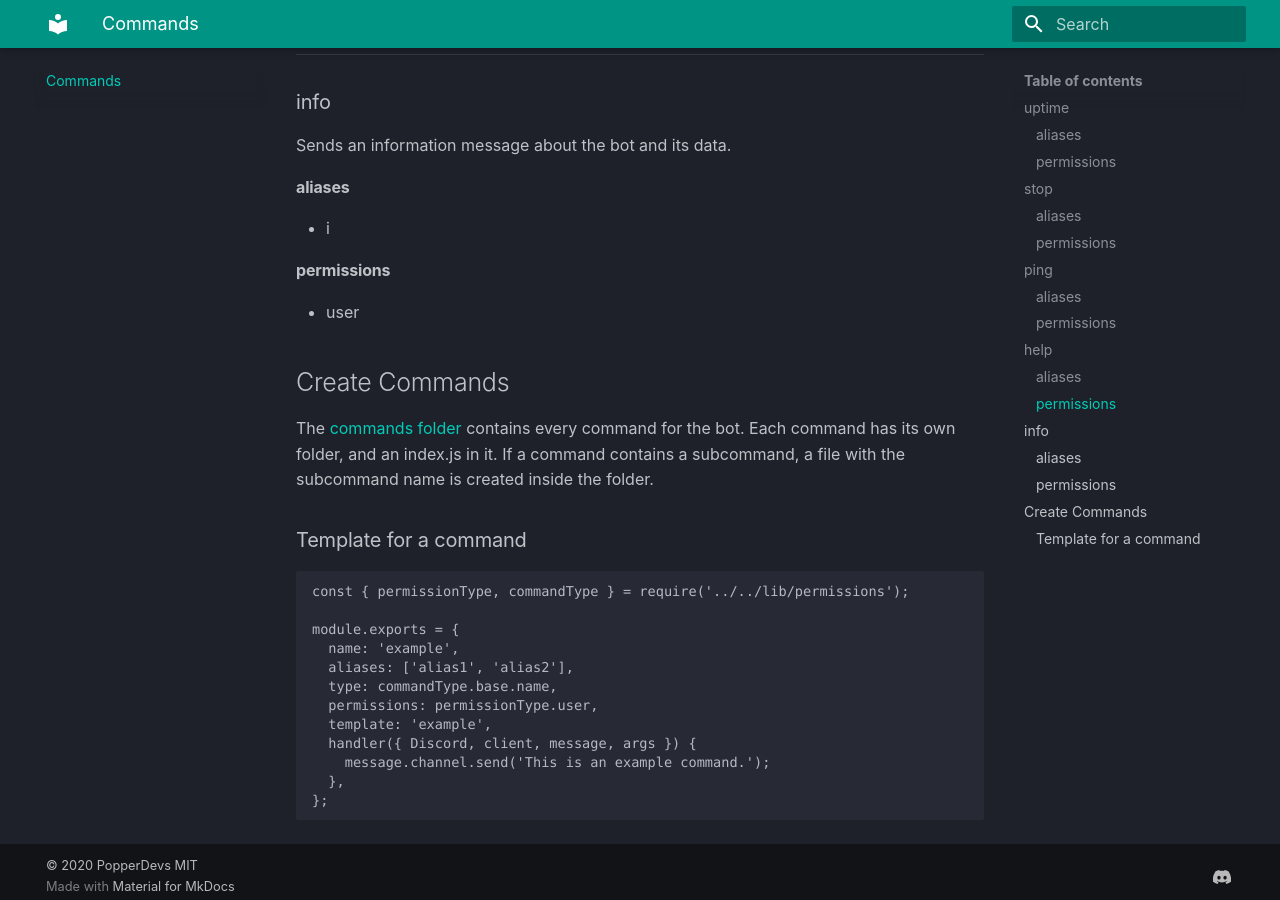
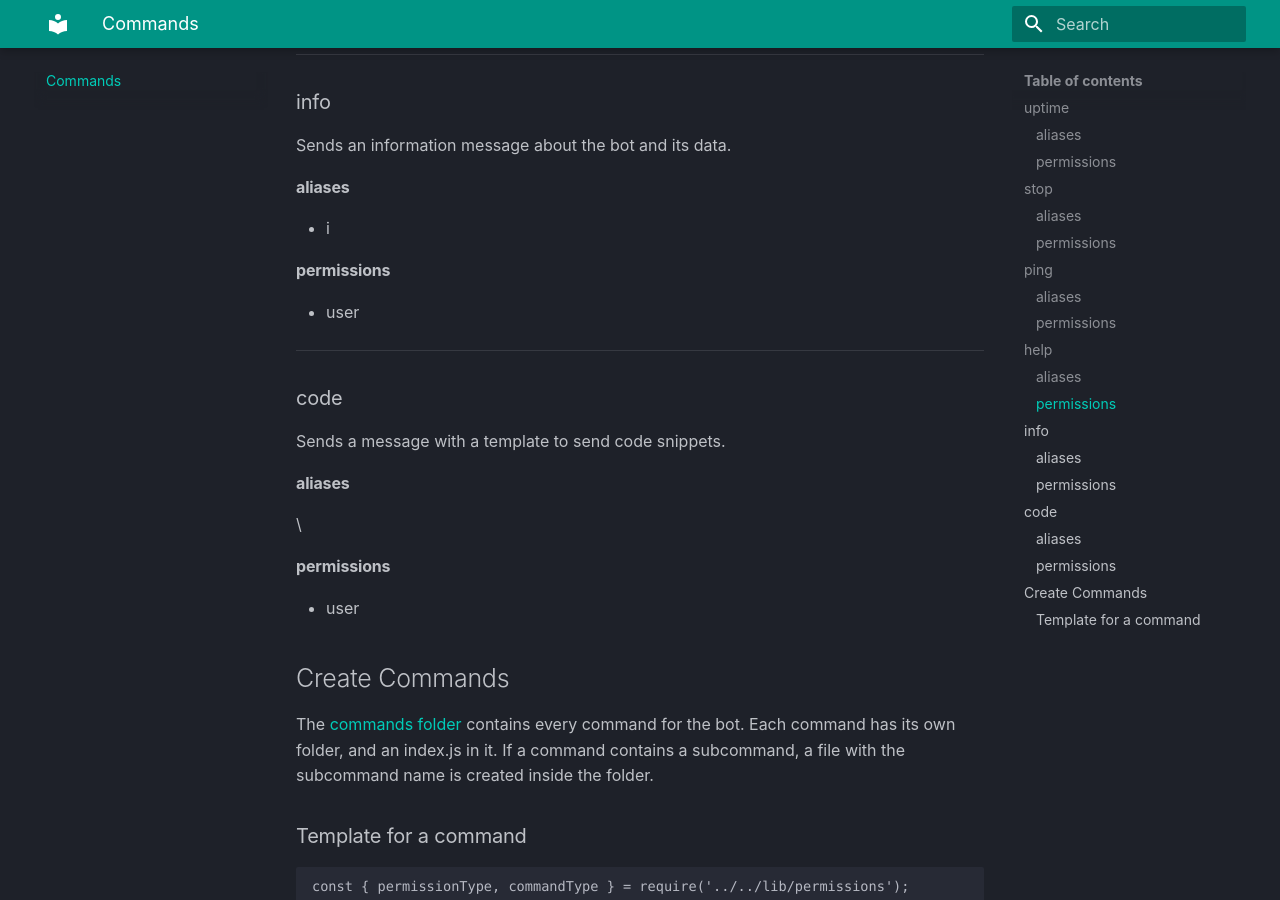
Before and after one commit to PopperDevs/PopperBot-docs, an MkDocs documentation site: the page built from docs/commands.md, in a window 1280 px wide and 900 px high, scrolled down 1425 px. Built offline with MkDocs 1.6.1 and Material for MkDocs 9.7.7, drawn with Linux system fonts in a browser that asks for light colours.

Commit message:
:pencil: added code command

```diff
--- a/docs/commands.md
+++ b/docs/commands.md
@@ -42,6 +42,15 @@
 #### permissions
  - user
 
+ ---
+### code
+Sends a message with a template to send code snippets.
+#### aliases
+\<none>
+#### permissions
+ - user
+
+
 ## Create Commands
 
 The [commands folder](https://github.com/PopperDevs/PopperBot/tree/master/commands) contains every command for the bot. Each command has its own folder, and an index.js in it. If a command contains a subcommand, a file with the subcommand name is created inside the folder.
```
